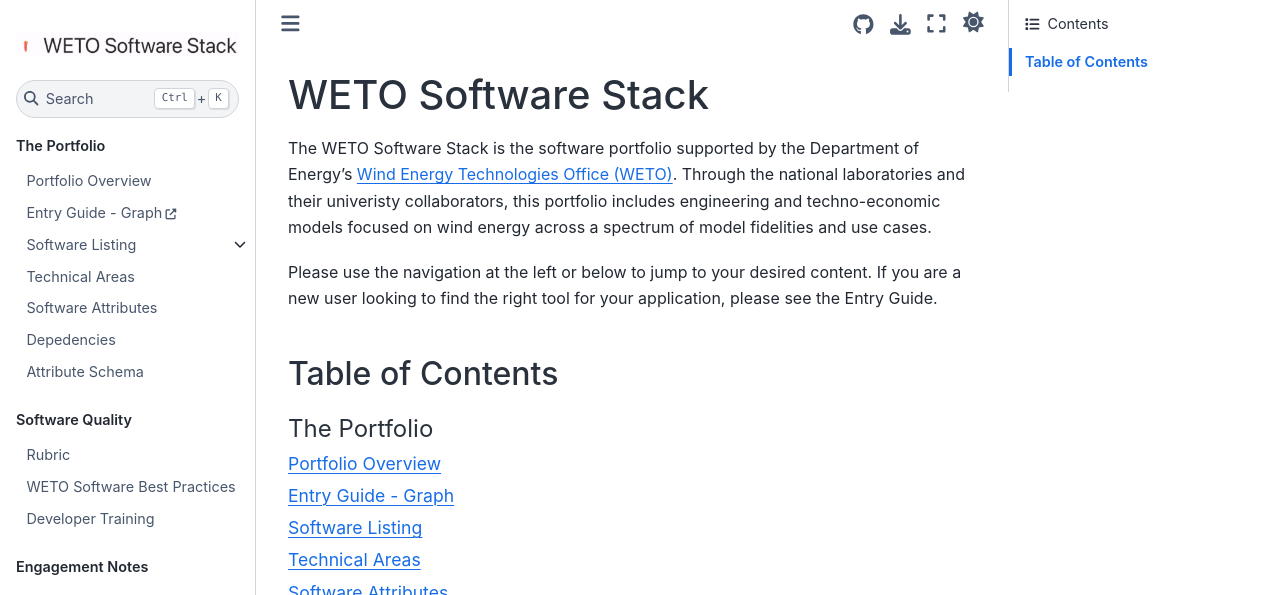
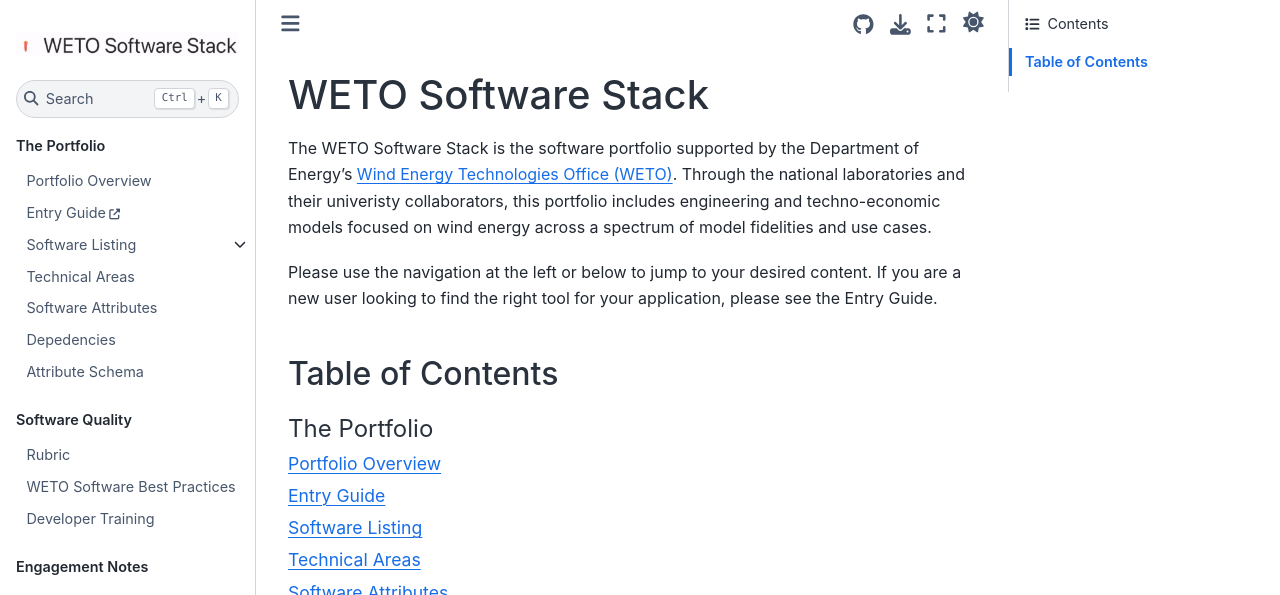
Before and after one commit to NREL/WETOStack, a Jupyter Book: the page built from docs/index.md, in a window 1280 px wide and 1239 px high. Shown: the top 595 px of the window. Built offline with Jupyter Book 1.0.4 settings and Sphinx 7.4.7 and the Sphinx Book theme 1.1.4, drawn with Linux system fonts in a browser that asks for light colours.

Commit message:
Update the Entry Guide toc name

```diff
--- a/docs/_toc.yml
+++ b/docs/_toc.yml
@@ -9,7 +9,7 @@
   chapters:
   - file: portfolio_analysis/overview
   - url: https://nrel.github.io/WETOStack/_static/entry_guide/index.html
-    title: Entry Guide - Graph
+    title: Entry Guide
   - file: portfolio_analysis/software_list
     sections:
     - file: portfolio_analysis/software_other
```
